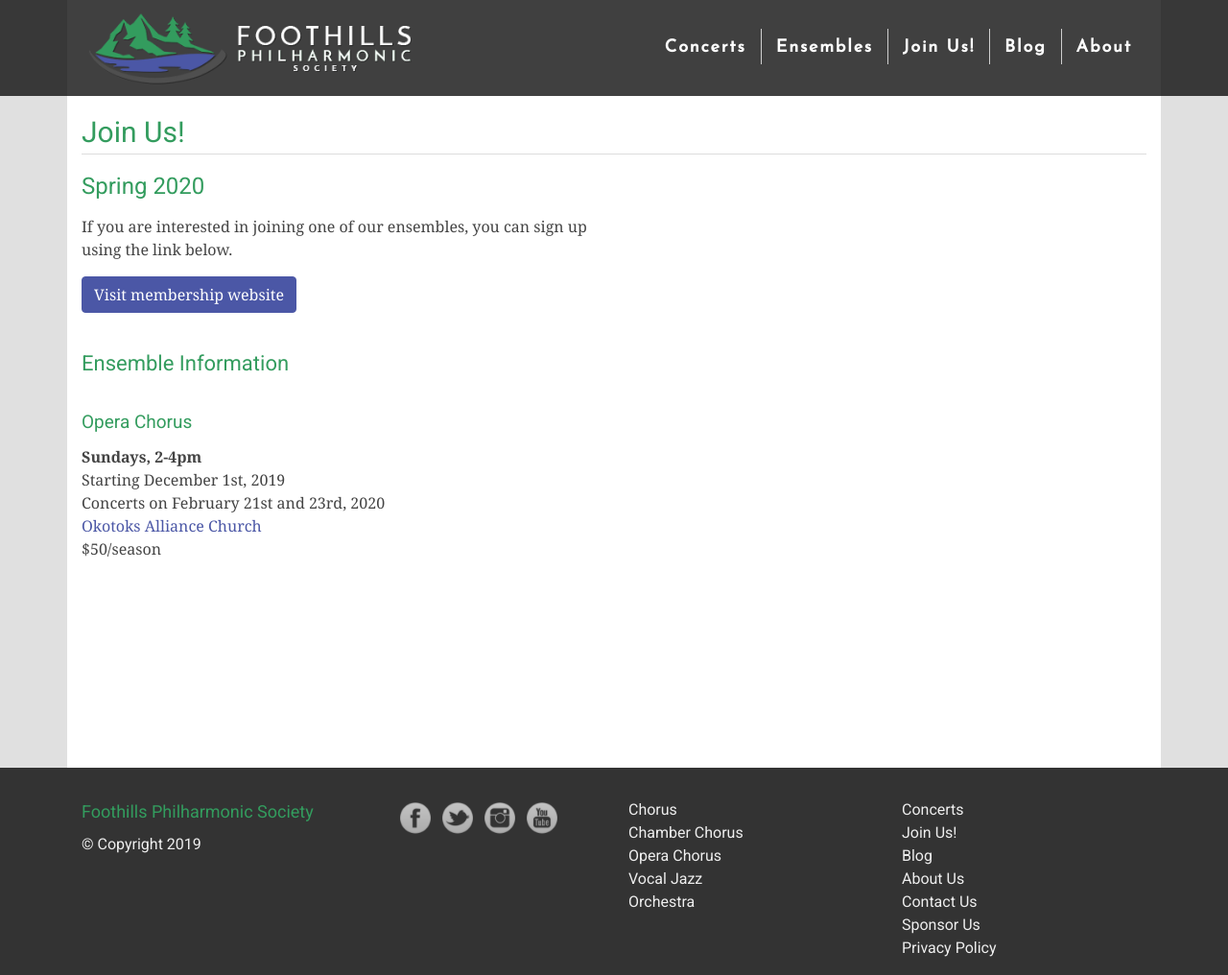
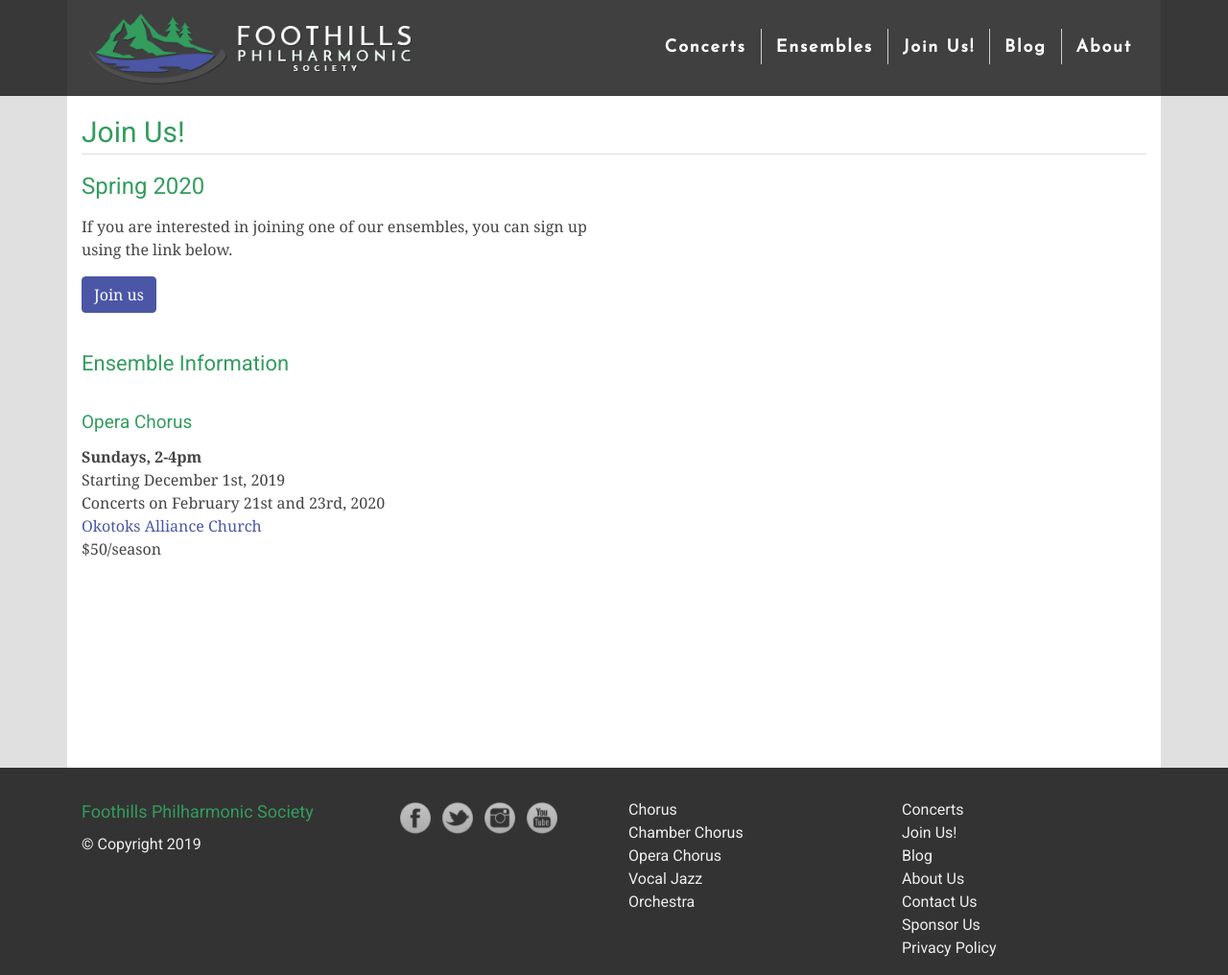
Before and after one commit to percyhanna/fps, a Jekyll site: the page built from join.html, in a window 1280 px wide and 1016 px high. Shown: the whole window at 96% size. Built offline with Jekyll 4.4.1, drawn with Linux system fonts in a browser that asks for light colours; nearby versions of some CDN libraries; Markdown is read by kramdown in place of the engine named in the settings.

Commit message:
Update join.html

```diff
--- a/join.html
+++ b/join.html
@@ -12,7 +12,7 @@
     <p>If you are interested in joining one of our ensembles, you can sign up using the link below.</p>
 
     <p>
-      <a class="btn btn-primary" href="http://members.footphil.com/join-ensemble" target="_blank">Visit membership website</a>
+      <a class="btn btn-primary" href="http://members.footphil.com/join-ensemble" target="_blank">Join us</a>
     </p>
   </div>
 </div>
```
